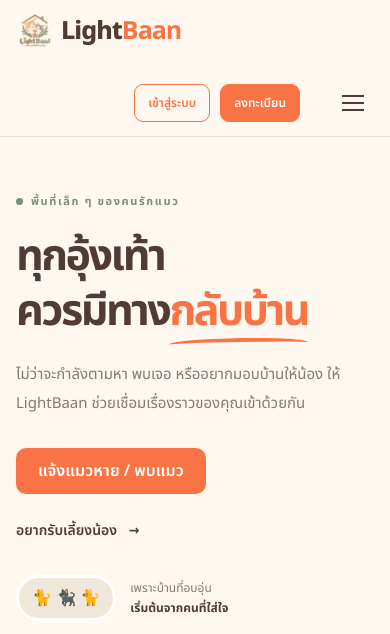
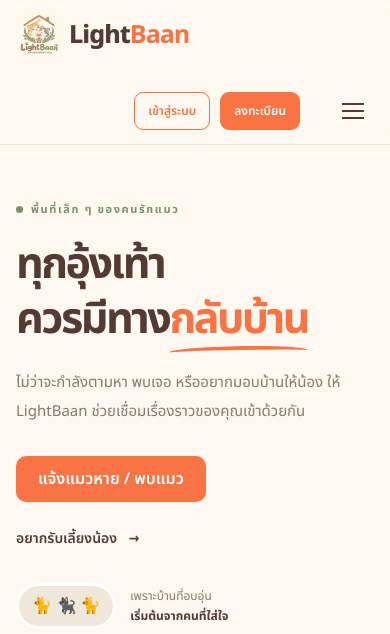
Before and after one commit to piyawat211149-commits/LightBaan, a plain HTML site: page index.html in a window 390 px wide. Shown: the top 634 px of the page. Drawn offline with Linux system fonts and the light colour scheme.

Commit message:
แก้โลโก้

```diff
--- a/index.html
+++ b/index.html
@@ -5,6 +5,7 @@
   <meta name="viewport" content="width=device-width, initial-scale=1.0">
   <meta name="description" content="LightBaan เว็บไซต์ช่วยตามหาแมวและหาบ้านให้แมวในชุมชน">
   <title>LightBaan | พาน้องแมวกลับบ้าน</title>
+  <link rel="icon" type="image/jpeg" href="Logo.jpg">
   <link rel="preconnect" href="https://fonts.googleapis.com">
   <link rel="preconnect" href="https://fonts.gstatic.com" crossorigin>
   <link href="https://fonts.googleapis.com/css2?family=Noto+Sans+Thai:wght@400;500;600;700;800&display=swap" rel="stylesheet">
--- a/styles.css
+++ b/styles.css
@@ -21,7 +21,7 @@ a { color: inherit; text-decoration: none; }
 .logo { display: inline-flex; align-items: center; gap: 7px; font-size: 25px; font-weight: 800; letter-spacing: -1px; }
 .logo-icon, .logo strong { color: var(--orange); }
 .logo-icon { font-size: 31px; font-weight: 400; }
-.logo-image { width: 38px; height: 38px; border-radius: 50%; object-fit: cover; }
+.logo-image { width: 56px; height: 56px; border-radius: 12px; object-fit: cover; }
 .nav-links { display: flex; align-items: center; gap: 30px; margin-left: auto; font-size: 14px; font-weight: 500; }
 .nav-links a { padding-block: 12px; }
 .nav-links a:hover, .nav-links a.active { color: var(--orange); }
@@ -123,6 +123,7 @@ dialog p { margin: 0 0 22px; color: var(--muted); font-size: 13px; line-height:
 @media (max-width: 720px) {
   .container { width: min(100% - 32px, 560px); }
   .navbar { flex-wrap: wrap; min-height: 74px; padding-block: 12px; }
+  .logo-image { width: 46px; height: 46px; }
   .menu-button { display: block; }
   .auth-actions { order: 2; margin-left: auto; }
   .login-button, .register-button { min-height: 38px; padding: 0 13px; font-size: 12px; }
```
